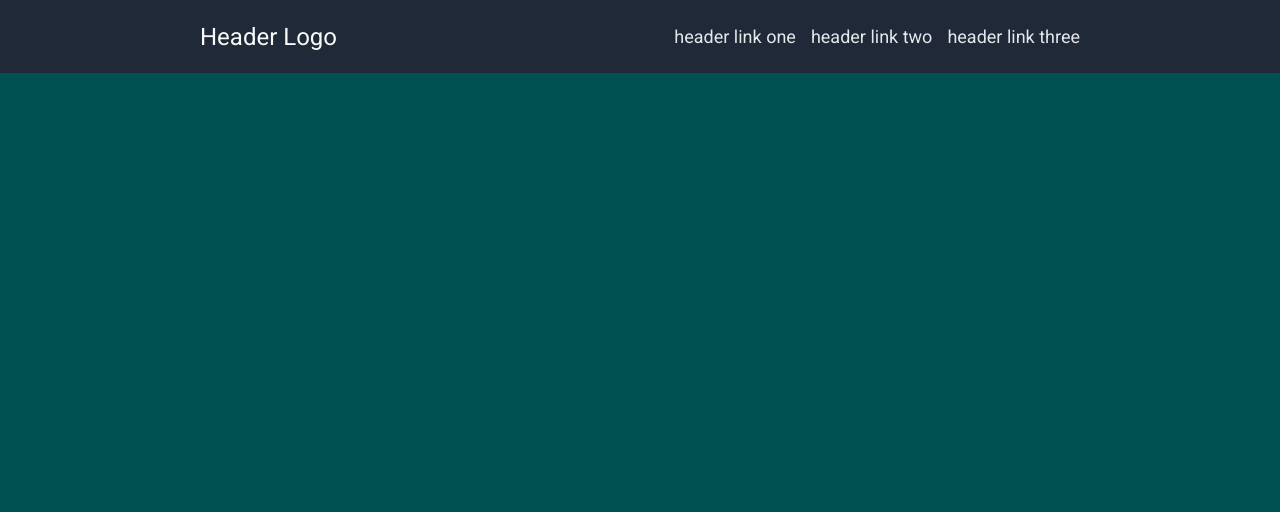
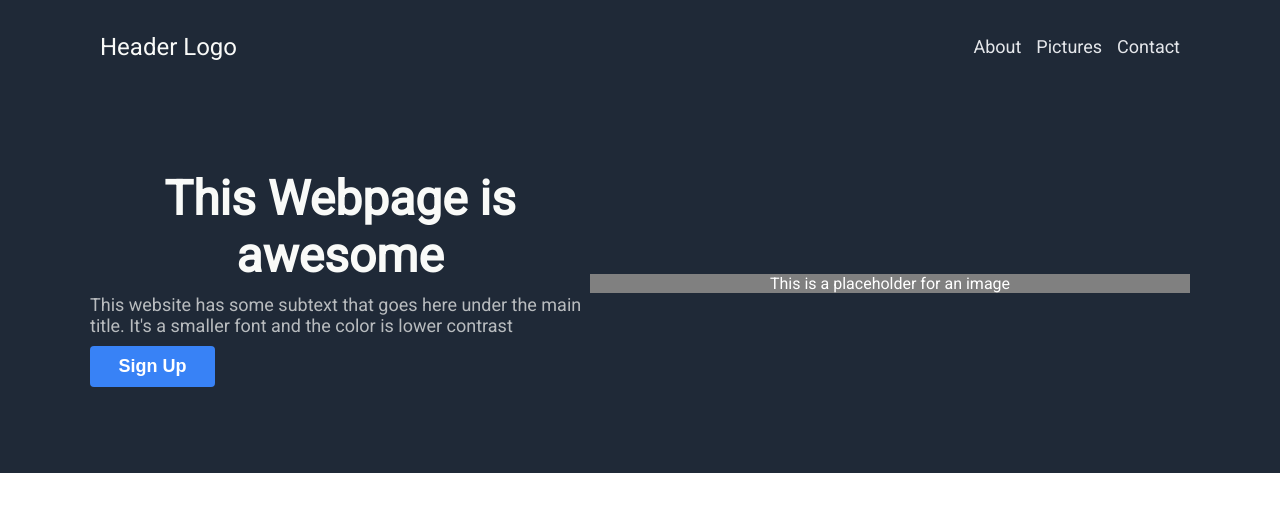
Before and after one commit to RomanFisc/landing-page, a plain HTML site: page index.html in a window 1280 px wide. Drawn offline with Linux system fonts and the light colour scheme.

Commit message:
hero section updated on site

```diff
--- a/index.html
+++ b/index.html
@@ -11,15 +11,25 @@
     <link href="https://fonts.googleapis.com/css2?family=Roboto&display=swap" rel="stylesheet">
 </head>
 <body>
+<div class="container">
 <div class="nav-bar">
     <div class="logo">
         Header Logo
     </div>
     <ul class="links-nav">
-        <a href="#" class="links">header link one</a>
-        <a href="#" class="links">header link two</a>
-        <a href="#" class="links">header link three</a>
+        <a href="#" class="links">About</a>
+        <a href="#" class="links">Pictures</a>
+        <a href="#" class="links">Contact</a>
     </ul>
+</div>
+<div class="hero-section">
+    <div class="hero-contain">
+        <div class="hero-text">This Webpage is awesome</div>
+        <div class="hero-subtext">This website has some subtext that goes here under the main title. It's a smaller font and the color is lower contrast</div>
+        <button class="sign-up">Sign Up</button>
+    </div>
+    <div class="img-box">This is a placeholder for an image</div>
+</div>
 </div>
 </body>
 </html>
--- a/style.css
+++ b/style.css
@@ -1,29 +1,39 @@
 body {
-    font-family: 'Roboto', sans-serif;
+    background-color: #FFFFFF;
     padding: 0;
     margin: 0;
-    /* background-color: #1F2937; */
-    background-color: rgb(0, 81, 81);
-    /* switch back later, this is just for editing */
+    text-align: center;
+    font-family: 'Roboto', arial;
 }
 
-
+.container {
+    display: flex;
+    flex-direction: column;
+}
+/* NAV BAR */
 .nav-bar {
     background-color: #1F2937;
     color: white;
     display: flex;
-    justify-content: space-between;
-    padding-left: 200px;
-    padding-right: 200px;
-    padding-top: 10px;
-    padding-bottom: 10px;
+    justify-content: center;
+    padding: 20px 0px 20px 100px;
+    gap: 40px;
+
 }
 
 .logo {
     display: flex;
-    align-items: center;
+    margin-right: auto;
     font-size: 24px;
     color: #f9faf8;
+    align-items: center;
+}
+
+.links-nav {
+    display: flex;
+    gap: 15px;
+    margin-left: auto;
+    padding: 0px 100px 0px 0px;
 }
 
 .links {
@@ -32,15 +42,66 @@ body {
     font-size: 18px;
 }
 
-.links-nav {
+
+
+/* HERO SECTION */
+.hero-section {
+    background-color: #1F2937;
+    height: 200px;
     display: flex;
-    gap: 15px;
+    justify-content: center;
+    align-items: center;
+    padding: 90px;
 }
 
+.hero-contain {
+    display: flex;
+    flex-direction: column;
+    align-items: flex-start; /* Align items to the left within the column */
+}
 
-@media (max-width: 800px) {
-    .nav-bar {
-        padding-left: 50px;
-        padding-right: 50px;
-    }
+.hero-text {
+    font-size: 48px;
+    color: #f9faf8;
+    font-weight: 700;
+    display: flex;
+    justify-content: flex-start;
+    margin-bottom: 10px;
+    flex-shrink: 0;
 }
+
+.hero-subtext {
+    font-size: 18px;
+    color: #f9faf8;
+    text-align: left;
+    margin-bottom: 10px;
+    opacity: 0.7;
+    display: flex;
+    flex-shrink: 0;
+}
+
+.sign-up {
+    color: white;
+    background-color: #3882f6;
+    border: none;
+    width: 125px;
+    padding: 10px 0 10px;
+    font-weight: 550;
+    margin-bottom: 10px;
+    border-radius: 4px;
+    font-size: 18px;
+}
+
+.img-box {
+    background-color: grey;
+    display: flex;
+    align-items: center;
+    justify-content: center;
+    height: auto;
+    width: 600px;
+    color: white;
+    padding: 0px 0px 0px 0px;
+    flex-shrink: 0;
+}
+
+/* INFO SECTION */
```
